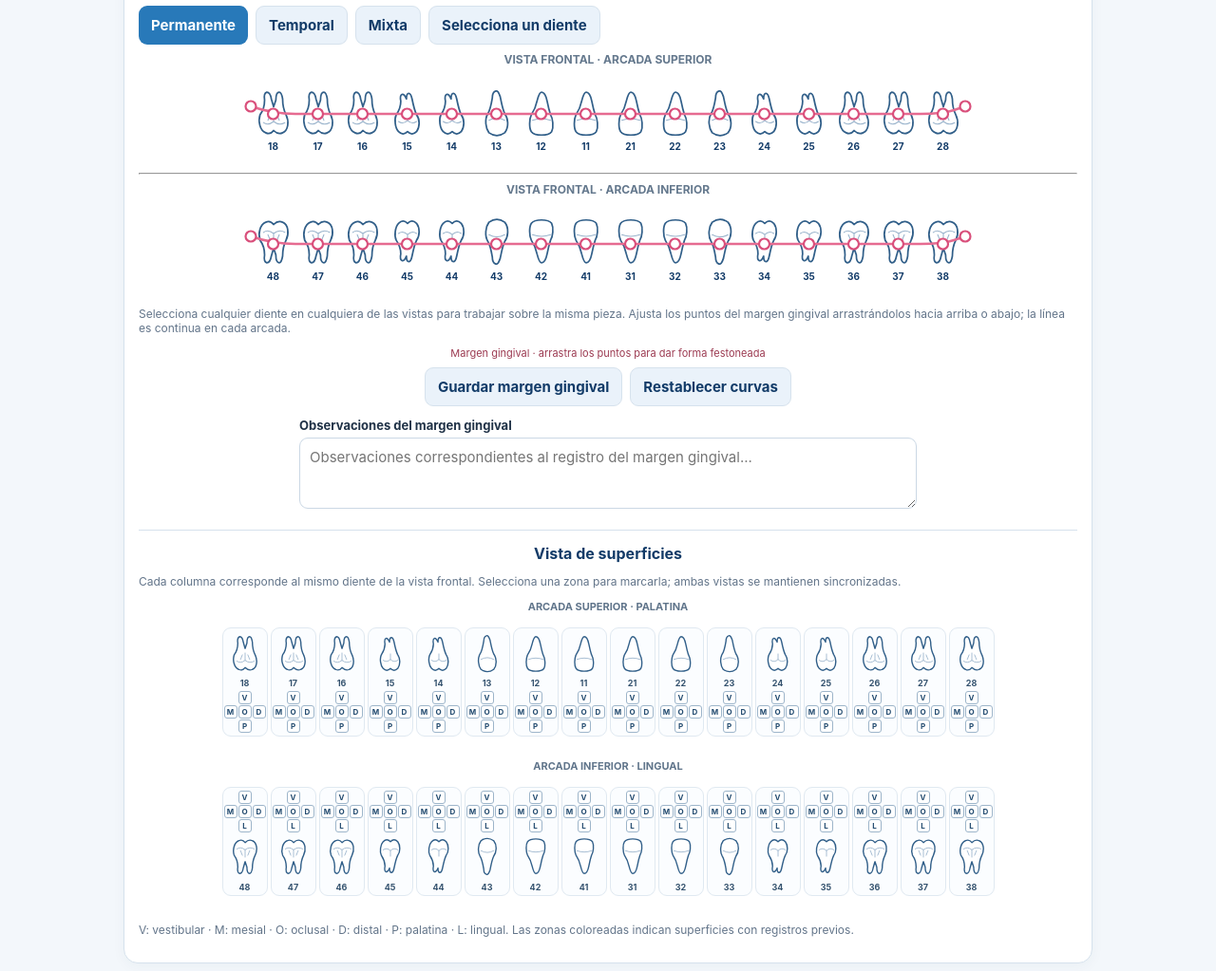
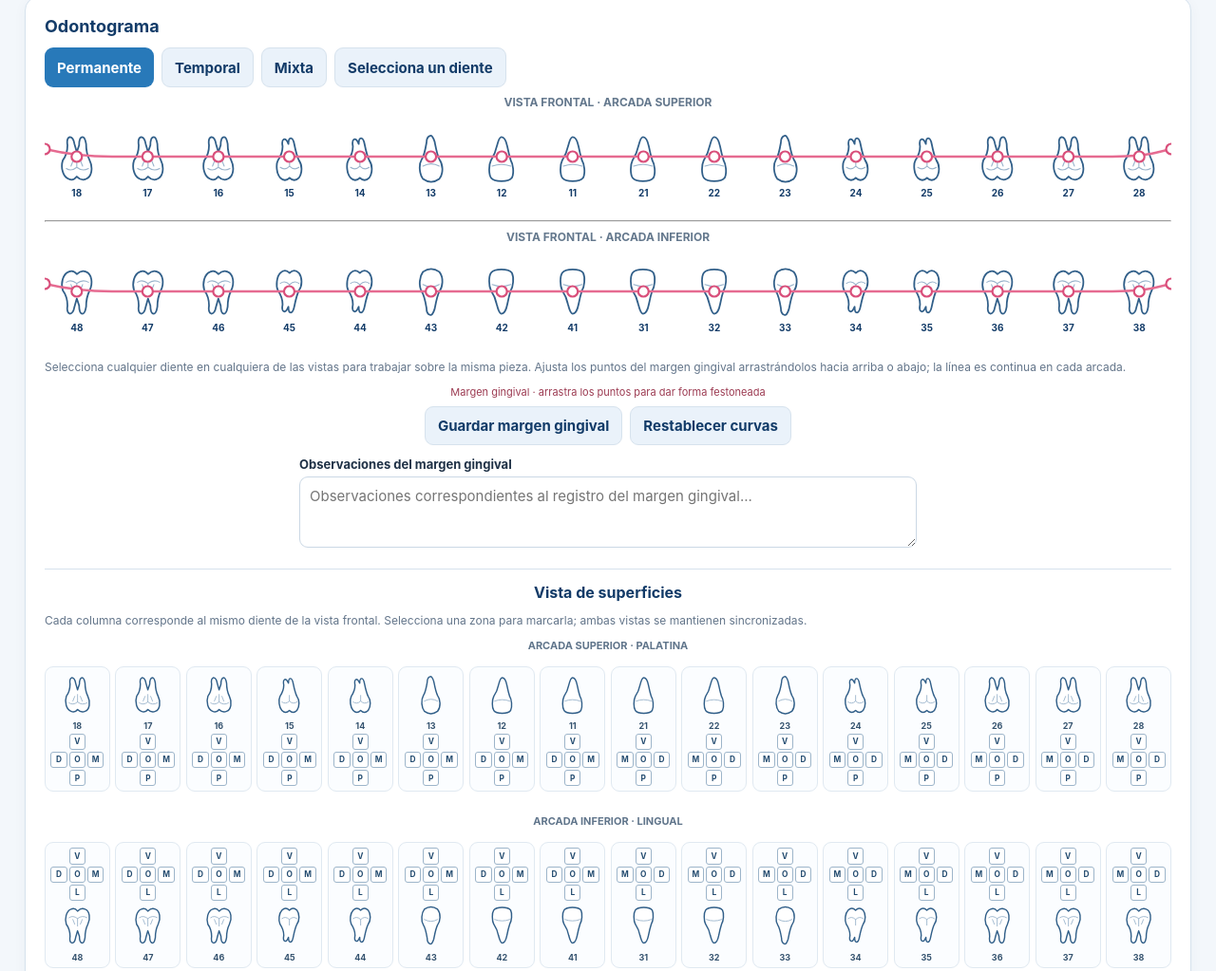
Before and after one commit to mexodonto/mexodonto-odontograma-visual, a plain HTML site: page index.html in a window 1280 px wide. Shown: the part 580-1603 px from the top of the page at 95% size. Drawn offline with Linux system fonts and the light colour scheme.

Commit message:
Add files via upload

```diff
--- a/index.html
+++ b/index.html
@@ -20,6 +20,31 @@
   body.print-patient .arch { min-height:65px !important; }
   body.print-patient .patient-data-print input, body.print-patient .patient-data-print select, body.print-patient .patient-data-print textarea { border:0 !important; padding:3px !important; background:transparent !important; color:#203247 !important; }
   body.print-patient .panel { break-inside:avoid; }
+}
+
+/* Adaptación de escritorio: aprovecha el ancho disponible sin perder el desplazamiento en móviles. */
+@media (min-width: 900px){
+  .wrap{max-width:1440px;padding:22px 26px}
+  header{padding:24px max(26px,calc((100vw - 1388px)/2))}
+  .panel{padding:20px;margin-bottom:18px}
+  .teeth{min-width:0;width:100%;gap:clamp(3px,.55vw,9px)}
+  .tooth{flex:1 1 0;min-width:0;width:auto;padding:5px 2px 7px}
+  .tooth-svg{width:clamp(36px,3.1vw,48px);height:clamp(54px,4.6vw,68px)}
+  .surface-teeth{min-width:0;width:100%;gap:clamp(3px,.45vw,7px)}
+  .surface-tooth-card{flex:1 1 0;min-width:0;width:auto;padding:5px 2px}
+  .surface-tooth-card .tooth-svg{width:clamp(30px,2.6vw,40px);height:clamp(42px,3.7vw,54px)}
+  .surface-grid{grid-template-columns:repeat(3,clamp(15px,1.35vw,20px));grid-template-rows:repeat(3,clamp(15px,1.35vw,20px));gap:2px}
+  .surface-cell{width:clamp(15px,1.35vw,20px);height:clamp(15px,1.35vw,20px);min-height:clamp(15px,1.35vw,20px);font-size:clamp(8px,.65vw,10px)}
+  .detail{grid-template-columns:minmax(220px,.8fr) minmax(360px,1.4fr)}
+  .actions button,.modes button{min-height:42px}
+}
+@media (min-width:900px) and (max-width:1150px){
+  .surface-grid{grid-template-columns:repeat(3,14px);grid-template-rows:repeat(3,14px)}
+  .surface-cell{width:14px;height:14px;min-height:14px;font-size:8px}
+}
+@media (max-width:899px){
+  .surface-teeth{min-width:820px}
+  .teeth{min-width:710px}
 }
 </style></head><body><header><div class="wrap"><h1>Mexodonto</h1><p>Odontograma visual interactivo · Almacenamiento local · Generación de PDF</p></div></header>
 <main class="wrap" id="app">
@@ -59,10 +84,13 @@ function currentTeeth(){let u=mode==="primary"?PU:mode==="mixed"?[...AU.slice(0,
 function isUpper(n){return [1,2,5,6].includes(Math.floor(n/10))}
 function backSurface(n){return isUpper(n)?"Palatina":"Lingual"}
 function allSurfaces(n){return ["Vestibular","Mesial","Oclusal","Distal",backSurface(n)]}
+// En el lado derecho del paciente (cuadrantes 1, 4, 5 y 8), distal queda a la izquierda y mesial a la derecha.
+function patientRightSide(n){return [1,4,5,8].includes(Math.floor(n/10))}
+function surfaceLayout(n){let back=backSurface(n);return patientRightSide(n)?["Vestibular","Distal","Oclusal","Mesial",back]:["Vestibular","Mesial","Oclusal","Distal",back]}
 function surfaceShort(s){return s==="Vestibular"?"V":s==="Mesial"?"M":s==="Oclusal"?"O":s==="Distal"?"D":s==="Palatina"?"P":"L"}
-function syncSurfaceControls(){let names=selected?allSurfaces(selected):["Vestibular","Mesial","Oclusal","Distal","Lingual / palatina"];$("surfaceControls").innerHTML=`<button class="surface top" data-s="${names[0]}">Vestibular</button><button class="surface left" data-s="${names[1]}">Mesial</button><button class="surface center" data-s="${names[2]}">Oclusal</button><button class="surface right" data-s="${names[3]}">Distal</button><button class="surface bottom" data-s="${names[4]}">${names[4]}</button>`;document.querySelectorAll("#surfaceControls .surface").forEach(b=>{b.classList.toggle("active",surfaces.has(b.dataset.s));b.onclick=()=>toggleSurface(b.dataset.s)})}
+function syncSurfaceControls(){let names=selected?surfaceLayout(selected):["Vestibular","Mesial","Oclusal","Distal","Lingual / palatina"];$("surfaceControls").innerHTML=`<button class="surface top" data-s="${names[0]}">Vestibular</button><button class="surface left" data-s="${names[1]}">Mesial</button><button class="surface center" data-s="${names[2]}">Oclusal</button><button class="surface right" data-s="${names[3]}">Distal</button><button class="surface bottom" data-s="${names[4]}">${names[4]}</button>`;document.querySelectorAll("#surfaceControls .surface").forEach(b=>{b.classList.toggle("active",surfaces.has(b.dataset.s));b.onclick=()=>toggleSurface(b.dataset.s)})}
 function surfaceFill(n,s){let rr=records.filter(r=>r.tooth===n&&(r.surfaces||[]).includes(s));if(!rr.length)return "#fff";let r=rr[rr.length-1];return (r.status==="Tratado"||r.status==="Realizado")?"#b9ddce":(colors[r.diagnosis]||"#f5c7c7")}
-function surfaceCard(n,reverse){let ss=allSurfaces(n),abs=absentTeeth.has(n)||records.some(r=>r.tooth===n&&r.diagnosis==="Ausencia dental"),positions=["top","left","center","right","bottom"];let cells=ss.map((s,i)=>`<button class="surface-cell ${positions[i]} ${selected===n&&surfaces.has(s)?"active":""}" data-map-tooth="${n}" data-map-surface="${s}" title="${s}" aria-label="Diente ${n}, ${s}" style="${selected===n&&surfaces.has(s)?"":"background:"+surfaceFill(n,s)}">${surfaceShort(s)}</button>`).join("");let grid=`<div class="surface-grid">${cells}</div>`;let tooth=`${toothSilhouette(n)}<small>${n}</small>`;return `<div class="surface-tooth-card ${selected===n?"selected":""} ${abs?"absent":""}" data-card-tooth="${n}">${reverse?grid+tooth:tooth+grid}</div>`}
+function surfaceCard(n,reverse){let ss=surfaceLayout(n),abs=absentTeeth.has(n)||records.some(r=>r.tooth===n&&r.diagnosis==="Ausencia dental"),positions=["top","left","center","right","bottom"];let cells=ss.map((s,i)=>`<button class="surface-cell ${positions[i]} ${selected===n&&surfaces.has(s)?"active":""}" data-map-tooth="${n}" data-map-surface="${s}" title="${s}" aria-label="Diente ${n}, ${s}" style="${selected===n&&surfaces.has(s)?"":"background:"+surfaceFill(n,s)}">${surfaceShort(s)}</button>`).join("");let grid=`<div class="surface-grid">${cells}</div>`;let tooth=`${toothSilhouette(n)}<small>${n}</small>`;return `<div class="surface-tooth-card ${selected===n?"selected":""} ${abs?"absent":""}" data-card-tooth="${n}">${reverse?grid+tooth:tooth+grid}</div>`}
 function drawSurfaceView(u,l){$("upperSurfaces").innerHTML=u.map(n=>surfaceCard(n,false)).join("");$("lowerSurfaces").innerHTML=l.map(n=>surfaceCard(n,true)).join("");document.querySelectorAll("[data-map-tooth]").forEach(b=>b.onclick=()=>{let n=+b.dataset.mapTooth;if(absentTeeth.has(n)||records.some(r=>r.tooth===n&&r.diagnosis==="Ausencia dental"))return;if(selected!==n)choose(n);toggleSurface(b.dataset.mapSurface)});document.querySelectorAll("[data-card-tooth]").forEach(c=>c.onclick=e=>{if(e.target.closest("button"))return;choose(+c.dataset.cardTooth)})}
 function isAbsent(n){return absentTeeth.has(n)||records.some(r=>r.tooth===n&&r.diagnosis==="Ausencia dental")}
 function updateAbsentButtons(){let absent=selected!==null&&isAbsent(selected),b=$("toggleAbsent");if(b){b.textContent=selected===null?"Selecciona un diente":absent?"Rehabilitar diente "+selected:"Marcar diente como ausente";b.disabled=selected===null}}
```
